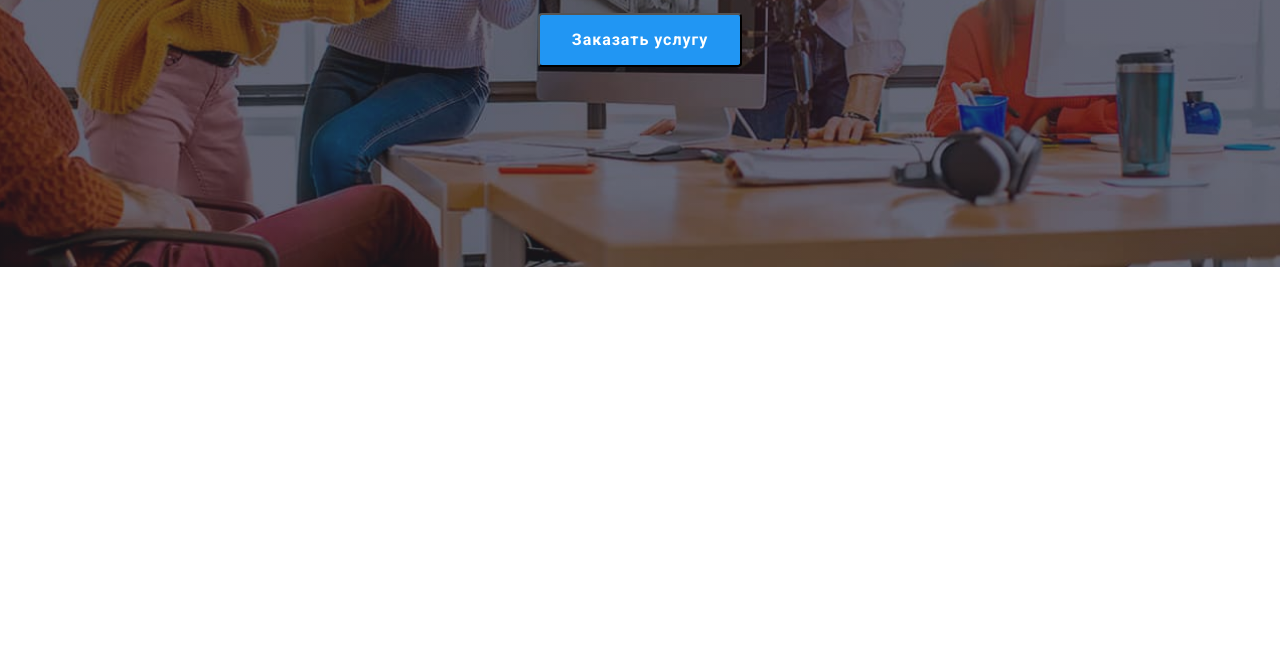
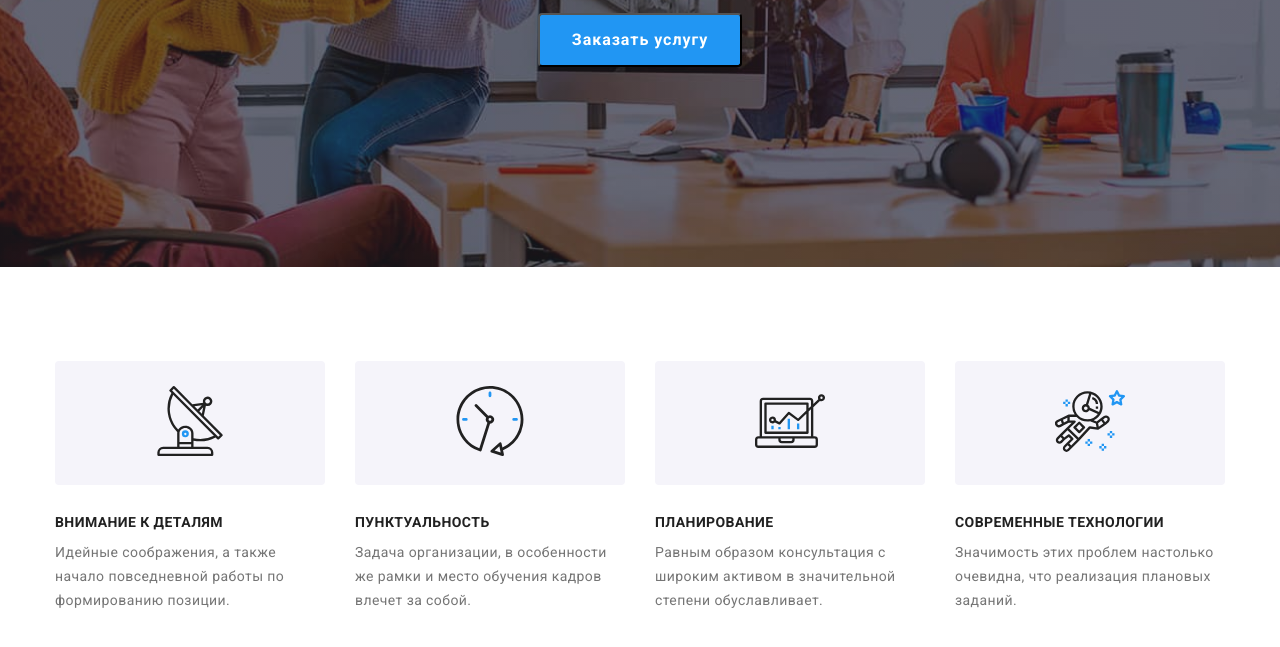
Before and after one commit to Vitaliy-1915/goit-markup-hw-08, a plain HTML site: page index.html in a window 1280 px wide. Shown: the part 337-984 px from the top of the page. Before the commit the page ends 800 px from the top, so only its background shows below. Drawn offline with nearby package versions, Linux system fonts and the light colour scheme.

Commit message:
Добавил стили для principles (480px, 768px и 1200px).

```diff
--- a/index.html
+++ b/index.html
@@ -82,31 +82,16 @@
       </section>
 
       <!--принципы работы студии-->
-      <!-- <section class="principles">
+      <section class="principles">
         <div class="conteiner">
           <h2 class="visually-hidden">Наши принципы</h2>
           <ul class="principles-list">
-            <div class="principles-list-icon-wrapper">
-              <svg class="principles-list-icon">
-                <use href="./sprite.svg#antenna"></use>
-              </svg>
-            </div>
-            <div class="principles-list-icon-wrapper">
-              <svg class="principles-list-icon">
-                <use href="./sprite.svg#clock"></use>
-              </svg>
-            </div>
-            <div class="principles-list-icon-wrapper">
-              <svg class="principles-list-icon">
-                <use href="./sprite.svg#diagram"></use>
-              </svg>
-            </div>
-            <div class="principles-list-icon-wrapper">
-              <svg class="principles-list-icon">
-                <use href="./sprite.svg#astronaut"></use>
-              </svg>
-            </div>
             <li class="principles-list-item">
+              <div class="principles-list-icon-wrapper">
+                <svg class="principles-list-icon">
+                  <use href="./sprite.svg#antenna"></use>
+                </svg>
+              </div>
               <h3 class="principles-name">Внимание к деталям</h3>
               <p class="principles-description">
                 Идейные соображения, а также начало повседневной работы по
@@ -114,6 +99,11 @@
               </p>
             </li>
             <li class="principles-list-item">
+              <div class="principles-list-icon-wrapper">
+                <svg class="principles-list-icon">
+                  <use href="./sprite.svg#clock"></use>
+                </svg>
+              </div>
               <h3 class="principles-name">Пунктуальность</h3>
               <p class="principles-description">
                 Задача организации, в особенности же рамки и место обучения
@@ -121,6 +111,11 @@
               </p>
             </li>
             <li class="principles-list-item">
+              <div class="principles-list-icon-wrapper">
+                <svg class="principles-list-icon">
+                  <use href="./sprite.svg#diagram"></use>
+                </svg>
+              </div>
               <h3 class="principles-name">Планирование</h3>
               <p class="principles-description">
                 Равным образом консультация с широким активом в значительной
@@ -128,6 +123,11 @@
               </p>
             </li>
             <li class="principles-list-item">
+              <div class="principles-list-icon-wrapper">
+                <svg class="principles-list-icon">
+                  <use href="./sprite.svg#astronaut"></use>
+                </svg>
+              </div>
               <h3 class="principles-name">Современные технологии</h3>
               <p class="principles-description">
                 Значимость этих проблем настолько очевидна, что реализация
@@ -136,7 +136,7 @@
             </li>
           </ul>
         </div>
-      </section> -->
+      </section>
 
       <!--возможности студии-->
       <!-- <section class="description">
--- a/sass/layout/_hero.scss
+++ b/sass/layout/_hero.scss
@@ -7,11 +7,6 @@
   background-repeat: no-repeat;
   background-position: center top;
   background-size: 480px 400px;
-}
-
-.conteiner-hero-banner {
-  text-align: center;
-  padding: 118px 45px;
 }
 
 @media screen and (min-device-pixel-ratio: 2) and (min-width: 320px),
@@ -24,6 +19,11 @@
       ),
       url(../images/img-m-@2x.jpg);
   }
+}
+
+.conteiner-hero-banner {
+  text-align: center;
+  padding: 118px 45px;
 }
 
 .hero-banner {
--- a/sass/layout/_principles.scss
+++ b/sass/layout/_principles.scss
@@ -1,12 +1,13 @@
 .principles {
-  padding-top: 94px;
-  padding-bottom: 94px;
+  padding-top: 60px;
+  padding-bottom: 60px;
 
   &-name {
     font-weight: 700;
     font-size: 14px;
     line-height: 1.14;
     letter-spacing: 0.03em;
+    text-align: center;
     text-transform: uppercase;
     margin-bottom: 10px;
     color: #212121;
@@ -21,31 +22,60 @@
   }
 }
 
+.principles-list-icon {
+  width: 70px;
+  height: 70px;
+
+  &-wrapper {
+    text-align: center;
+    background-color: #f5f4fa;
+    border-radius: 4px;
+    padding: 25px 0;
+    margin-bottom: 30px;
+  }
+}
+
+@media screen and (max-width: 767px) {
+  .principles-list-item:not(:last-child) {
+    margin-bottom: 30px;
+  }
+}
+
+@media screen and (min-width: 768px) {
+  .principles-list {
+    display: flex;
+    flex-wrap: wrap;
+    justify-content: space-between;
+
+    &-item {
+      flex-basis: calc(100% / 2 - 30px);
+      min-width: 354px;
+    }
+  }
+}
+
+.principles-name {
+  text-align: start;
+}
+
+@media screen and (min-width: 1200px) {
+  .principles {
+    padding-top: 94px;
+    padding-bottom: 94px;
+  }
+
   .principles-list {
     display: flex;
     flex-wrap: wrap;
     align-items: center;
 
-  &-icon {
-    width: 70px;
-    height: 70px;
-  }
-
-  &-icon-wrapper {
-    background-color: #f5f4fa;
-    border-radius: 4px;
-    padding: 25px 100px;
-    margin-bottom: 30px;
-  }
-
-  &-item:nth-child(4n),
-  &-icon-wrapper:nth-child(4n) {
+    &-item:nth-child(4n) {
       margin-right: 0;
     }
-  &-item,
-  &-icon-wrapper {
+    &-item {
       margin-right: 30px;
       flex-basis: calc(100% / 4 - 30px);
       min-width: 270px;
     }
   }
+}
```
Also changed, not shown: css/main.css, css/main.min.css, 2 other files. Lines whose indentation alone changed are shown as unchanged.
